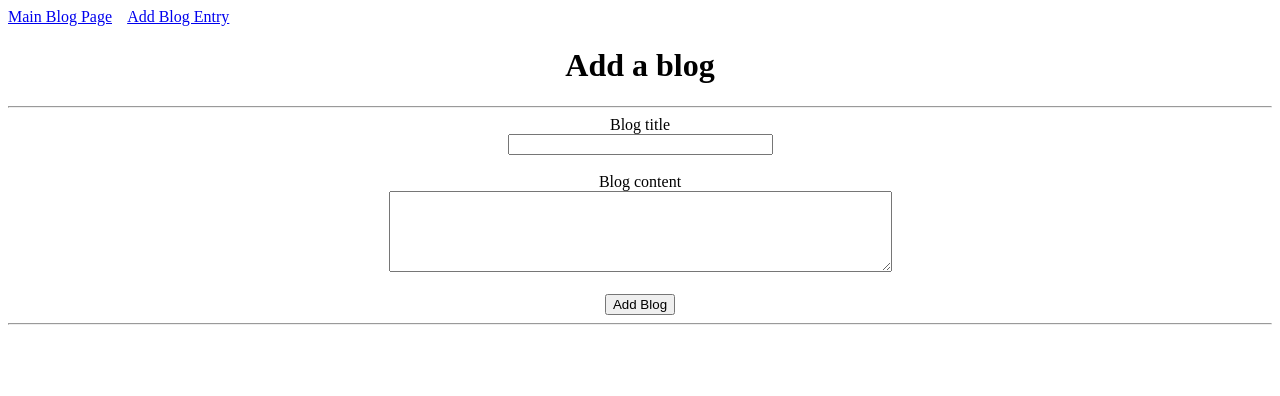
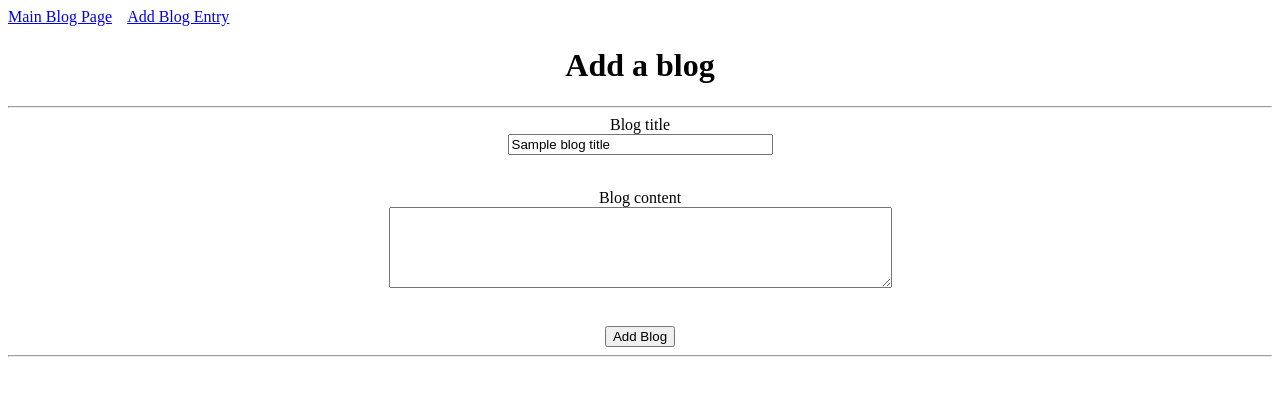
Before and after one commit to karlajagan/tour-zone, a Flask app: template templates/add-a-blog.html in a window 1280 px wide. Shown: the top 396 px of the page. Run offline with Flask 2, Linux system fonts and the light colour scheme; the template is opened without the code that fills it: most values are stand-ins (such as "Sample title", 1, 10 or a date in 2020); data that the repository does not hold is empty.

Commit message:
to add validation that fields should not be empty

```diff
--- a/main.py
+++ b/main.py
@@ -36,7 +36,8 @@ def index():
 @app.route('/newpost', methods=['GET'])
 def add_blog():
 
-    return render_template('add-a-blog.html', title="Add a Blog", blog_title="", blog="")
+    return render_template('add-a-blog.html', title="Add a Blog",
+        blog_title="" , blog="" , title_error="" , blog_error="")
 
 
 @app.route('/newpost', methods=['POST'])
@@ -44,11 +45,23 @@ def added_blog():
 
     blog_title = request.form['blog_title']
     blog = request.form['blog']
-    new_blog = Blog(blog_title,blog)
-    db.session.add(new_blog)
-    db.session.commit()
+    blog_error = ""
+    title_error = ""
+    if blog_title == "" or blog == "":
+        if blog_title == "":
+            title_error = "Please fill in the title"
+        if blog == "":
+            blog_error = "Please fill in the blog"
+        return render_template('add-a-blog.html',title="Add a Blog",
+            blog_title = blog_title, blog = blog, title_error = title_error,
+            blog_error = blog_error )
 
-    return redirect('/blog?blog_id='+str(new_blog.blog_id))
+    else:
+        new_blog = Blog(blog_title,blog)
+        db.session.add(new_blog)
+        db.session.commit()
+
+        return redirect('/blog?blog_id='+str(new_blog.blog_id))
 
 if __name__ == '__main__':
     app.run()
--- a/templates/add-a-blog.html
+++ b/templates/add-a-blog.html
@@ -3,21 +3,20 @@
 {% block content %}
 
     <form method='post'>
-        <h1 class="main">Add a blog</h1>
+        <h1>Add a blog</h1>
         <hr />
         <div class="container">
         <label>
-
             Blog title <br>
-            <input type="text" name='blog_title' size="30" class="main"/>
+            <input type="text" name='blog_title' size="30" class="main" value="{{blog_title}}"/>
         </label>
-        <br>
+        <p class="error">{{title_error}}</p>
         <br>
         <label>
             Blog content <br>
-            <textarea name='blog' rows="5" cols="60"></textarea>
+            <textarea name='blog' rows="5" cols="60" value="{{blog}}"></textarea>
         </label>
-        <br>
+        <p class="error">{{blog_error}}</p>
         <br>
         <input type="submit" value='Add Blog' />
         </div>
--- a/templates/base.html
+++ b/templates/base.html
@@ -3,7 +3,8 @@
     <head>
         <style>
             h1 { text-align: center;}
-            .error {color: red;}
+            .error {color: red;
+                    font-style: italic;}
             .container {text-align: center;}
         </style>
         <title>{{title}}</title>
```
